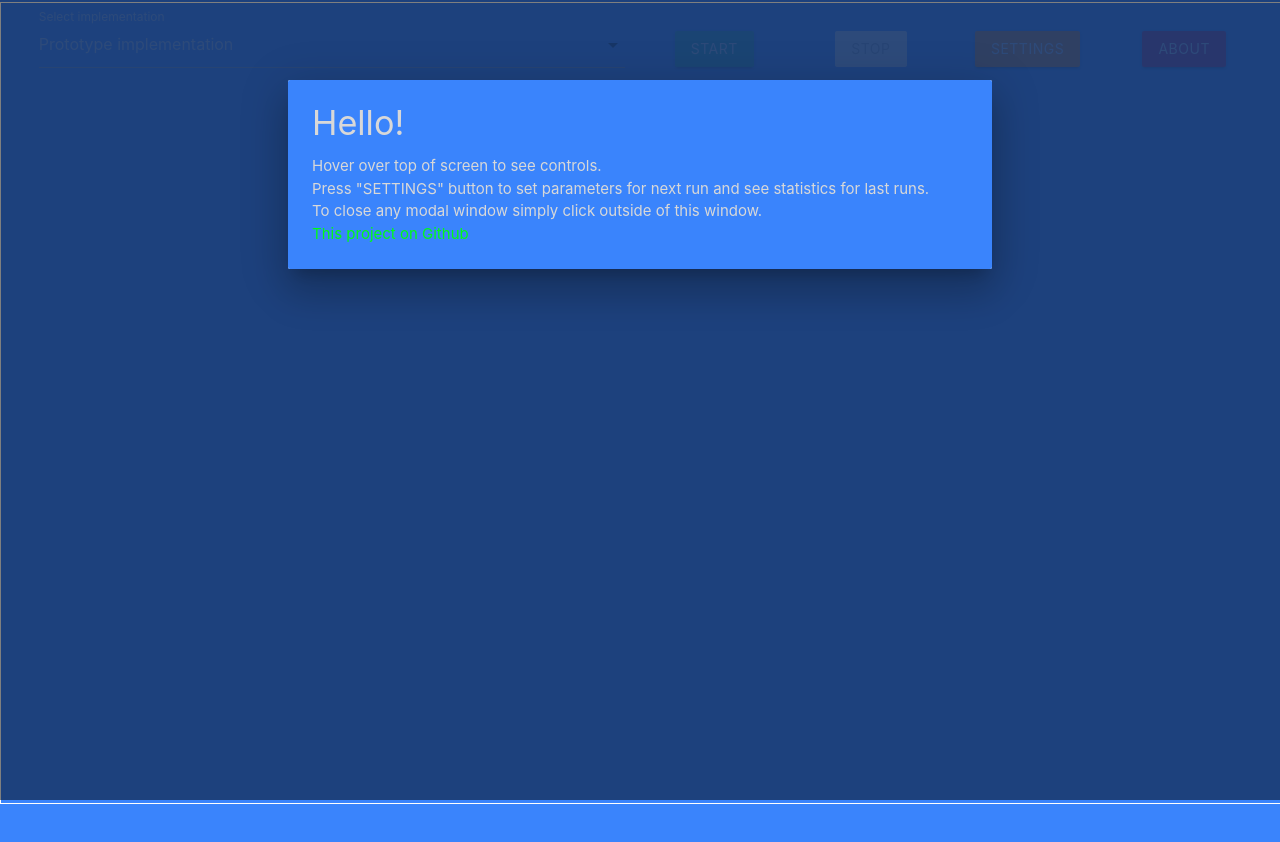
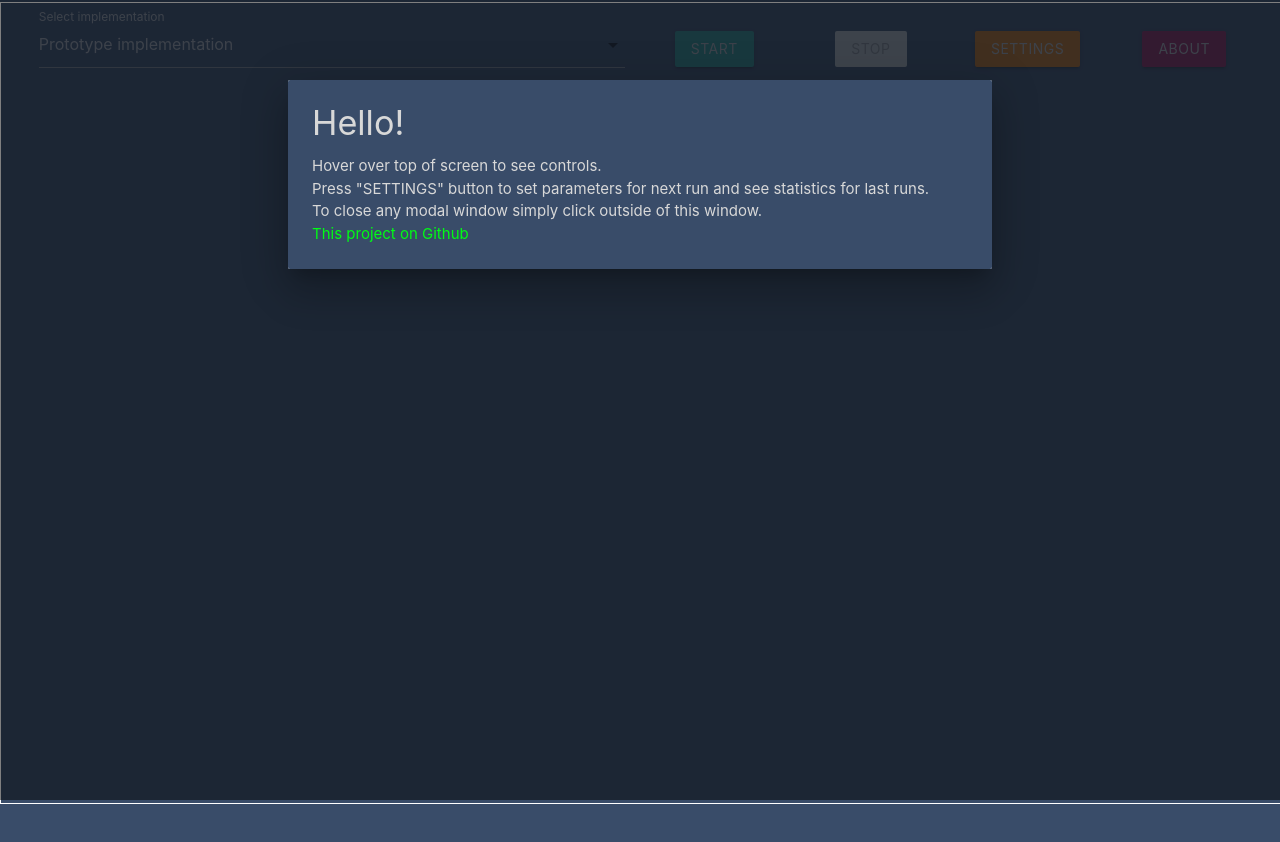
Before and after one commit to KoftyanchiK/mandelbrot, a website built with webpack: page src/index.hbs in a window 1280 px wide. Built offline with nearby package versions, Linux system fonts and the light colour scheme.

Commit message:
change some colors

```diff
--- a/src/css/style.css
+++ b/src/css/style.css
@@ -1,13 +1,13 @@
 * {
   margin: 0;
   padding: 0;
-  background-color: #3a84fc;
+  background-color: #394c69;
   color: rgb(216, 216, 216);
 }
 
 #header {
   margin-bottom: 0;
-  opacity: 0.2;
+  opacity: 0.4;
   background: rgba(255, 0, 0, 0);
   position: absolute;
   margin-left: 5px;
```
